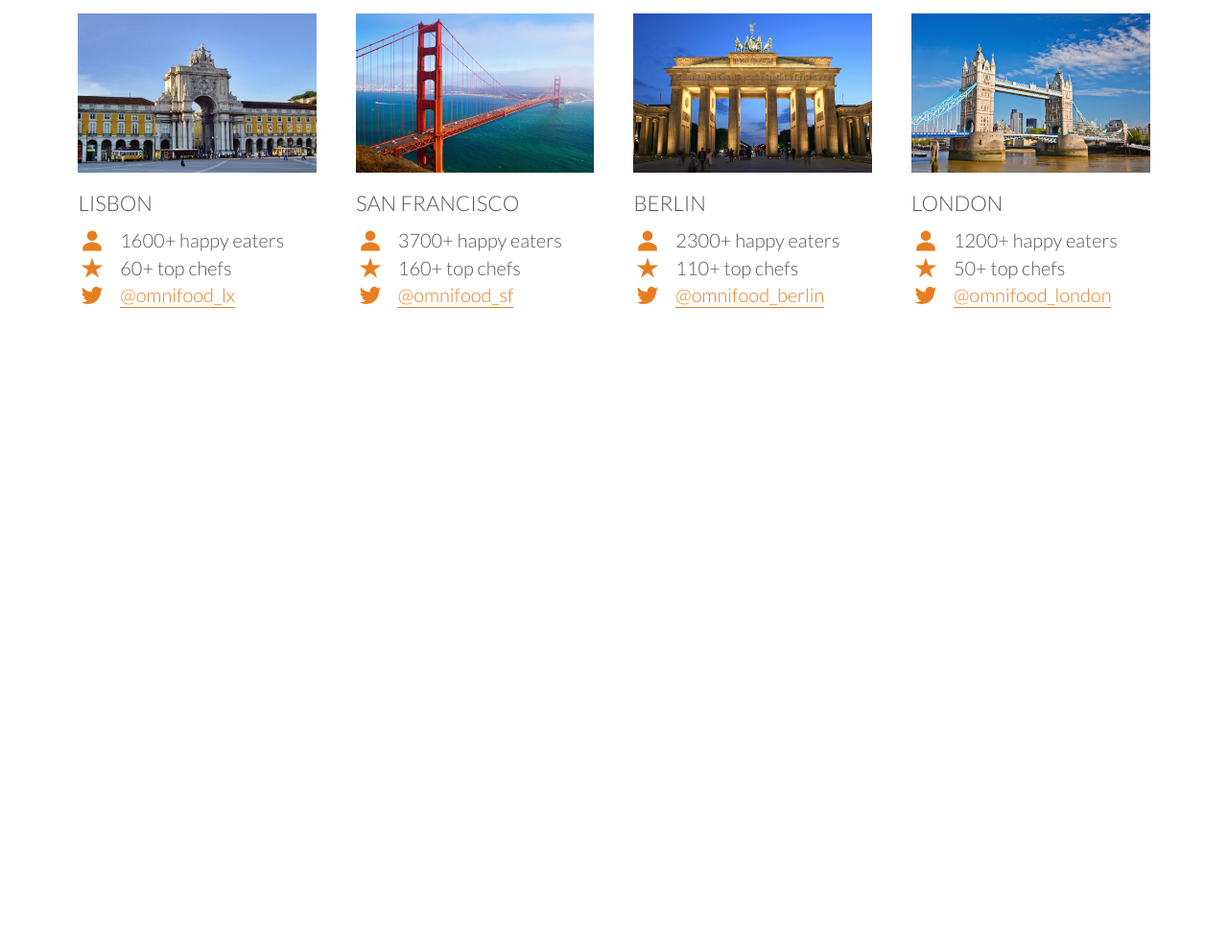
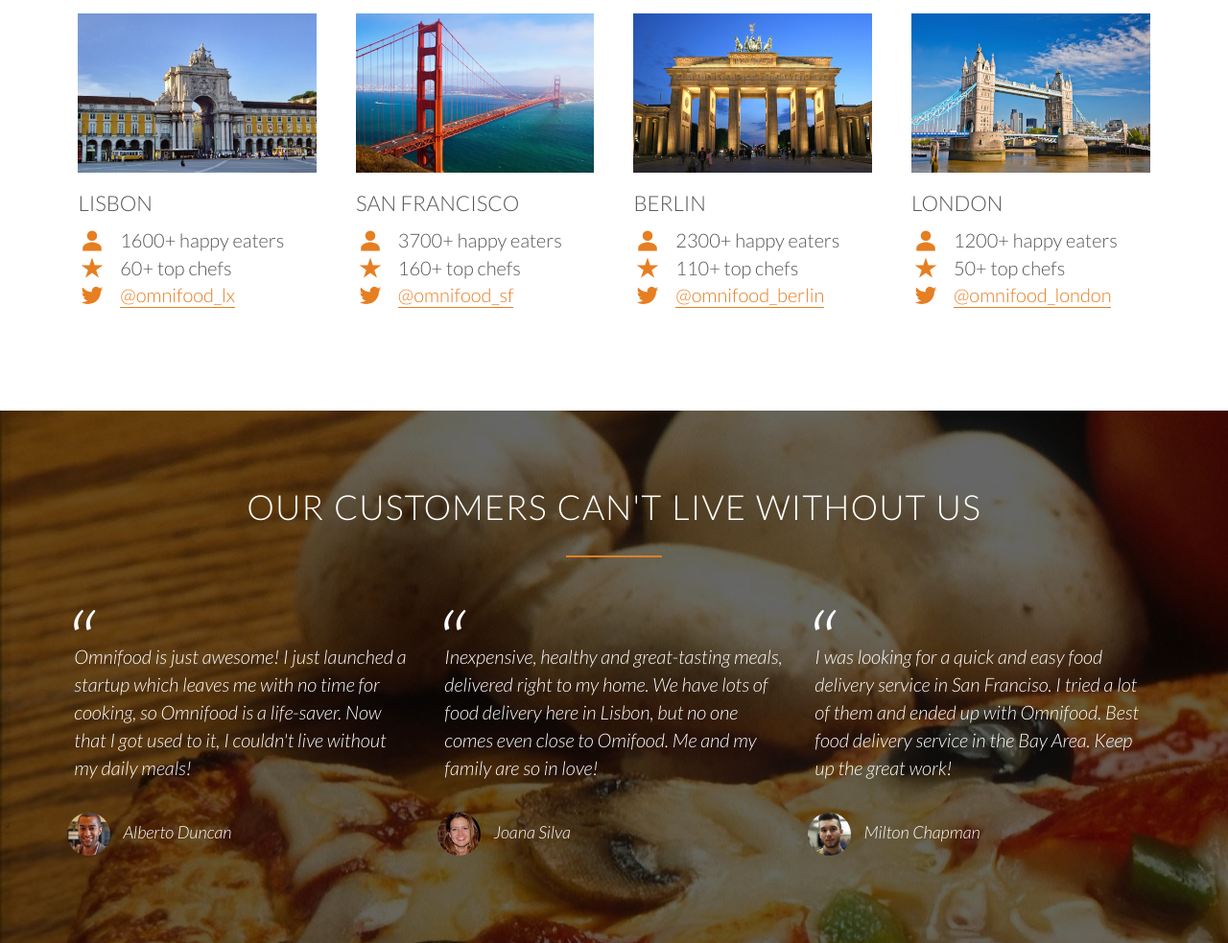
Before and after one commit to dannymckinney88/omnifood, a plain HTML site: page index.html in a window 1280 px wide. Shown: the part 2920-3903 px from the top of the page at 96% size. Before the commit the page ends 3348 px from the top, so only its background shows below. Drawn offline with nearby package versions, Linux system fonts and the light colour scheme.

Commit message:
Customer Testimonial section

```diff
--- a/index.html
+++ b/index.html
@@ -159,7 +159,7 @@
         </div>
     </section>
 
-    <!-- CITES -->
+    <!----------- CITES -------->
 
     <section class="section-cites">
         <div class="row">
@@ -237,6 +237,46 @@
             </div>
         </div>
     </section>
+
+    <!----------- Testimonials -------->
+
+    <section class="section-testimonials">
+        <div class="row">
+            <h2>Our customers can't live without us</h2>
+        </div>
+        <div class="row">
+            <div class="col span-1-of-3">
+                <blockquote>
+                    Omnifood is just awesome! I just launched a startup which leaves me with no time for cooking, so
+                    Omnifood is a life-saver. Now that I got used to it, I couldn't live without my daily meals!
+                </blockquote>
+                <cite>
+                    <img src="resources/img/customer-1.jpg" alt=""> Alberto Duncan
+                </cite>
+
+            </div>
+            <div class="col span-1-of-3">
+                <blockquote>
+                    Inexpensive, healthy and great-tasting meals, delivered right to my home. We have lots of food
+                    delivery here in Lisbon, but no one comes even close to Omifood. Me and my family are so in love!
+                </blockquote>
+                <cite>
+                    <img src="resources/img/customer-2.jpg" alt=""> Joana Silva
+                </cite>
+
+            </div>
+            <div class="col span-1-of-3">
+                <blockquote>
+                    I was looking for a quick and easy food delivery service in San Franciso. I tried a lot of them and
+                    ended up with Omnifood. Best food delivery service in the Bay Area. Keep up the great work!
+                </blockquote>
+                <cite>
+                    <img src="resources/img/customer-3.jpg" alt=""> Milton Chapman
+                </cite>
+
+            </div>
+        </div>
+    </section>
     <script src="https://unpkg.com/ionicons@5.4.0/dist/ionicons.js"></script>
 </body>
 
```
